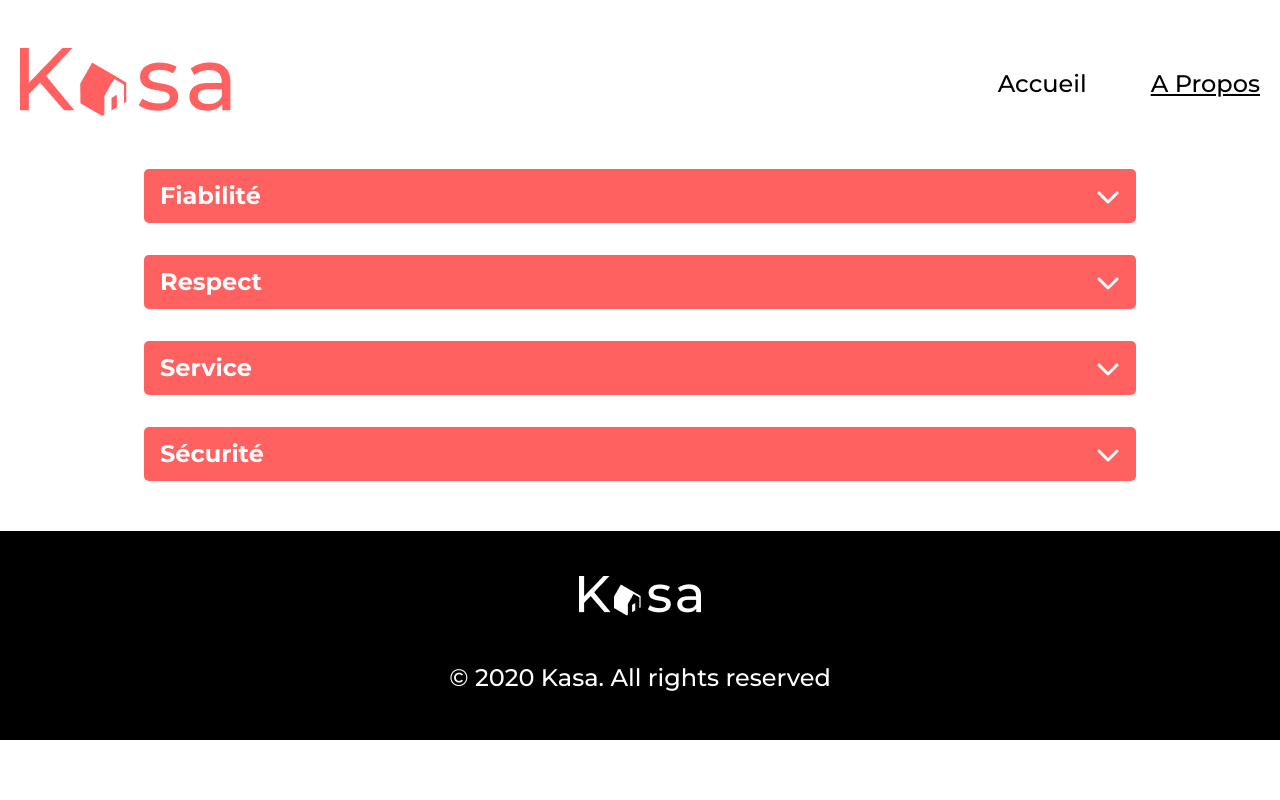
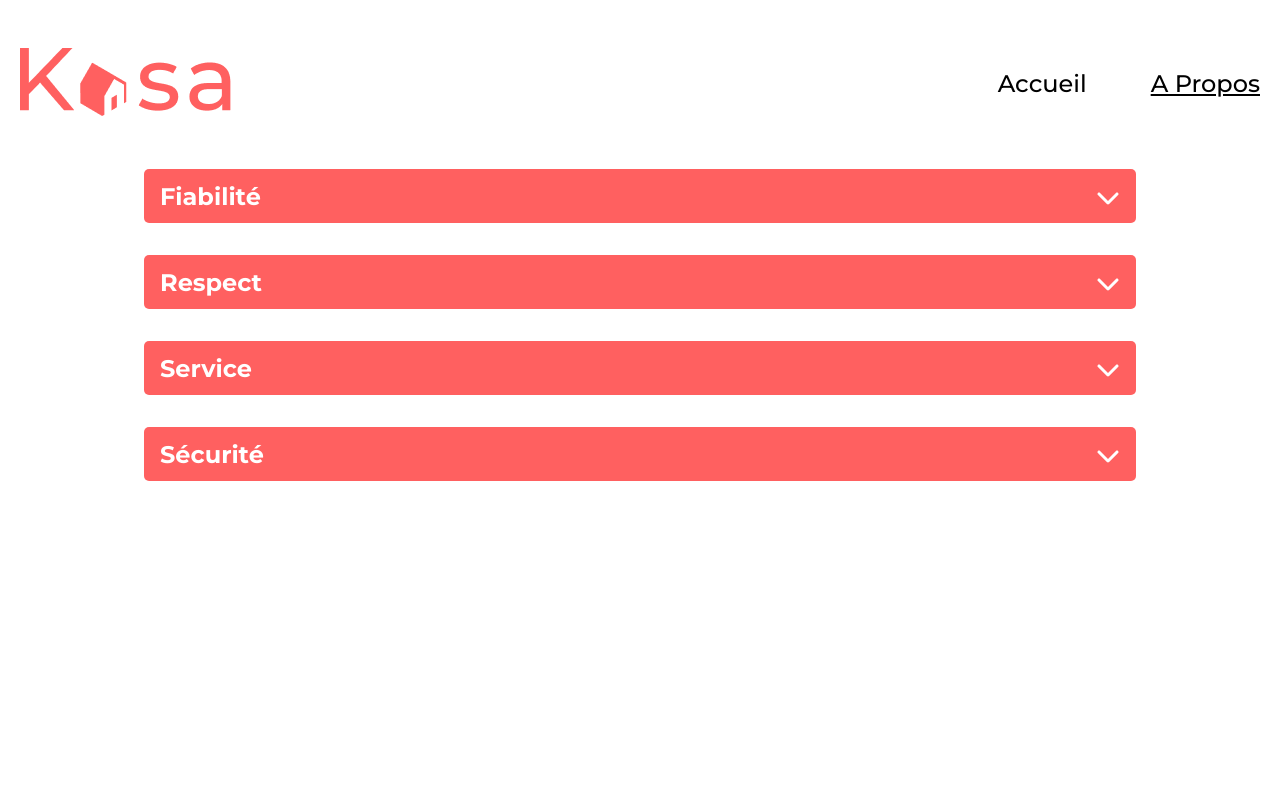
Before and after one commit to Jlow56/kasa, a React (Vite) app: page /About in a window 1280 px wide. Shown: the top 800 px of the page. Built offline with nearby package versions, Linux system fonts and the light colour scheme.

Commit message:
mise en ligne

```diff
--- a/src/components/About/AboutContent.scss
+++ b/src/components/About/AboutContent.scss
@@ -27,19 +27,7 @@
     }
 }
 
-.page-about {
-  .footer {
-    height: 20vh;
-  }
 
-  .main-container {
-    height: 64vh;
-  }
-
-  .header {
-    height: 7vh;
-  }
-}
 
 @media screen and (width <= 768px) {
     .about-section {
--- a/src/layouts/Collapse.scss
+++ b/src/layouts/Collapse.scss
@@ -2,7 +2,8 @@
 .collapse-header {
   display: flex;
   justify-content: space-between;
-  align-items: center;
+  align-items: flex-start;
+
   flex-direction: row;
   height: 54px;
   background-color: #ff6060;
--- a/src/layouts/Footer.scss
+++ b/src/layouts/Footer.scss
@@ -12,6 +12,7 @@
         display: flex;
         justify-content: center;
         align-items: center;
+        padding: 1rem;
     }
 
     .footer-text {
@@ -21,7 +22,10 @@
         text-align: center;
         vertical-align: bottom;
         color: #FFF;
+        display: flex;
+        align-items: center;
     }
+
 }
 
 
--- a/src/layouts/Main.scss
+++ b/src/layouts/Main.scss
@@ -1,9 +1,11 @@
 .main-container {
     display: flex;
+    flex : 1;
     flex-direction: column;
     align-items: center;
     gap: 3.125rem;
     width: 100%;
+    min-height: 100vh;
 }
 
 @media screen and (width <= 375px) {
--- a/src/main.scss
+++ b/src/main.scss
@@ -85,6 +85,7 @@ a:active {
   align-items: center;
   box-sizing: border-box;
   gap: 3.125rem;
+  min-height: 100vh;
 }
 
 /* media screen */
```
Also changed, not shown: src/components/Housing/Slideshow.jsx (+2 -12 lines), src/components/Housing/HousingDescription.jsx (indentation only), 2 other files (tests, documents, lock files or other folders).
